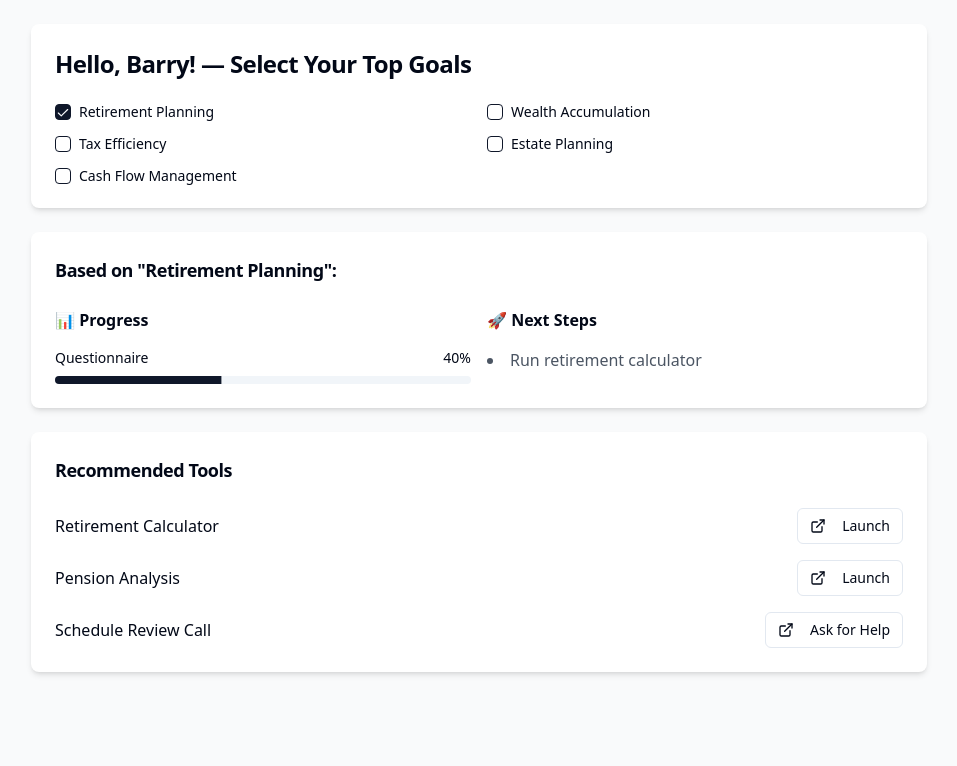
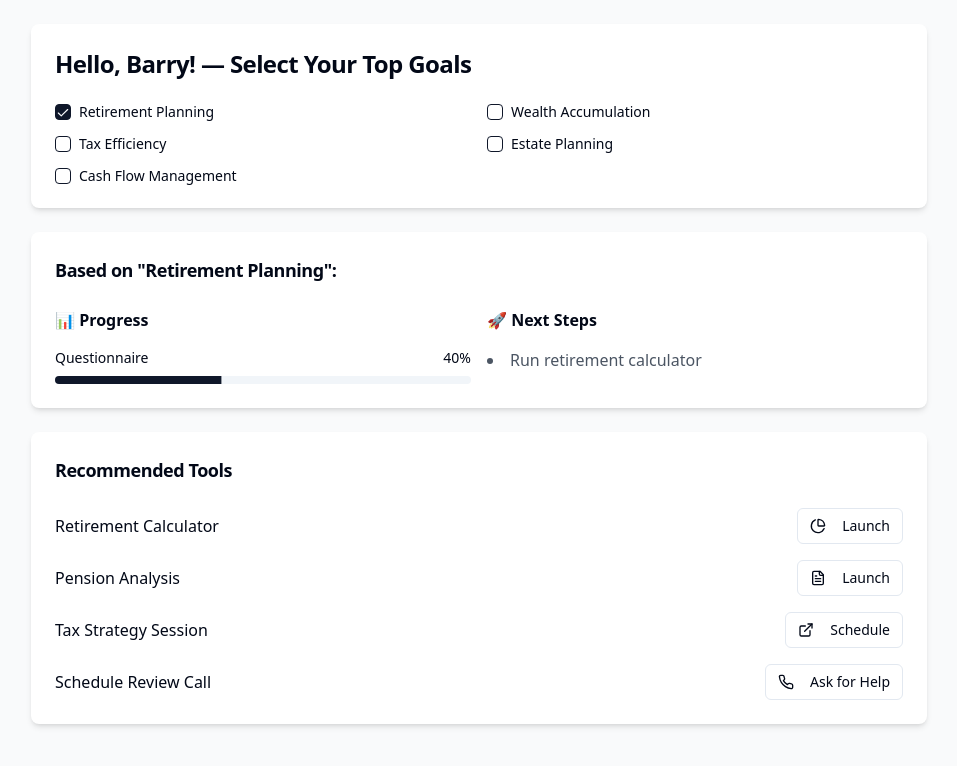
Before and after one commit to Overlord2026/advisor-lead-alchemy, a React (Vite) app: page / in a window 1280 px wide. Both pictures are taken after a click on the checkbox 224 px from the left and 112 px from the top of the page. Shown: the top 766 px of the page, without its empty margins (161-1118 px from the left). Built offline with nearby package versions, Linux system fonts and the light colour scheme.

Commit message:
feat: Implement segment-specific recommendations
Adds segment-based filtering and onboarding to tailor content.

```diff
--- a/src/components/ToolsSection.tsx
+++ b/src/components/ToolsSection.tsx
@@ -1,30 +1,72 @@
 
 import { Button } from "@/components/ui/button";
 import { Card, CardContent, CardHeader, CardTitle } from "@/components/ui/card";
-import { ExternalLink } from "lucide-react";
+import { ExternalLink, PieChart, Phone, FileText } from "lucide-react";
+import { GOALS } from "@/types/goals";
 
 interface ToolsSectionProps {
   goalId: string;
 }
 
+interface Tool {
+  name: string;
+  action: string;
+  icon: React.ElementType;
+  segments?: string[];
+}
+
 export const ToolsSection = ({ goalId }: ToolsSectionProps) => {
-  const tools = [
+  // Find the selected goal to get its applicable segments
+  const selectedGoal = GOALS.find(goal => goal.id === goalId);
+  const goalSegments = selectedGoal?.applicableSegments || [];
+
+  // Tools with segment targeting
+  const allTools: Tool[] = [
     {
       name: "Retirement Calculator",
       action: "Launch",
-      icon: ExternalLink,
+      icon: PieChart,
+      segments: ['preretiree']
     },
     {
       name: "Pension Analysis",
       action: "Launch",
+      icon: FileText,
+      segments: ['preretiree']
+    },
+    {
+      name: "Investment Opportunities",
+      action: "View",
       icon: ExternalLink,
+      segments: ['aspiring', 'uhnwi']
+    },
+    {
+      name: "Tax Strategy Session",
+      action: "Schedule",
+      icon: ExternalLink,
+      segments: ['uhnwi', 'preretiree']
+    },
+    {
+      name: "Budget Planner",
+      action: "Launch",
+      icon: FileText,
+      segments: ['aspiring']
     },
     {
       name: "Schedule Review Call",
       action: "Ask for Help",
-      icon: ExternalLink,
+      icon: Phone,
+      segments: ['aspiring', 'preretiree', 'uhnwi'] // Available for all segments
     },
   ];
+
+  // Filter tools based on the goal's segments
+  const recommendedTools = goalSegments.length > 0
+    ? allTools.filter(tool =>
+        !tool.segments ||
+        tool.segments.some(segment => goalSegments.includes(segment))
+      )
+    : allTools.slice(0, 3); // Fallback to first 3 tools if no segments specified
 
   return (
     <Card className="border-none shadow-md">
@@ -33,7 +75,7 @@ export const ToolsSection = ({ goalId }: ToolsSectionProps) => {
       </CardHeader>
       <CardContent>
         <div className="space-y-4">
-          {tools.map((tool) => (
+          {recommendedTools.map((tool) => (
             <div key={tool.name} className="flex justify-between items-center">
               <span>{tool.name}</span>
               <Button variant="outline" size="sm">
--- a/src/types/goals.ts
+++ b/src/types/goals.ts
@@ -3,32 +3,47 @@ export interface Goal {
   id: string;
   name: string;
   description: string;
+  applicableSegments?: string[];
 }
 
 export const GOALS: Goal[] = [
   {
     id: 'retirement',
     name: 'Retirement Planning',
-    description: 'Estimate income needs and withdrawal strategies'
+    description: 'Estimate income needs and withdrawal strategies',
+    applicableSegments: ['preretiree']
   },
   {
     id: 'wealth_accum',
     name: 'Wealth Accumulation',
-    description: 'Identify growth opportunities and asset allocation'
+    description: 'Identify growth opportunities and asset allocation',
+    applicableSegments: ['aspiring']
   },
   {
     id: 'tax_efficiency',
     name: 'Tax Efficiency',
-    description: 'Minimize tax drag and maximize after-tax returns'
+    description: 'Minimize tax drag and maximize after-tax returns',
+    applicableSegments: ['preretiree', 'uhnwi']
   },
   {
     id: 'estate_planning',
     name: 'Estate Planning',
-    description: 'Structure legacy, wills, and trusts'
+    description: 'Structure legacy, wills, and trusts',
+    applicableSegments: ['uhnwi']
   },
   {
     id: 'cash_flow',
     name: 'Cash Flow Management',
-    description: 'Manage budgets, income, and expenses'
+    description: 'Manage budgets, income, and expenses',
+    applicableSegments: ['aspiring', 'preretiree']
   }
 ];
+
+// User segments
+export type Segment = 'aspiring' | 'preretiree' | 'uhnwi';
+
+export const SEGMENTS = [
+  { id: 'aspiring', label: 'Aspiring Wealthy' },
+  { id: 'preretiree', label: 'Pre-Retiree / Retiree' },
+  { id: 'uhnwi', label: 'Ultra-High-Net-Worth' },
+];
```
